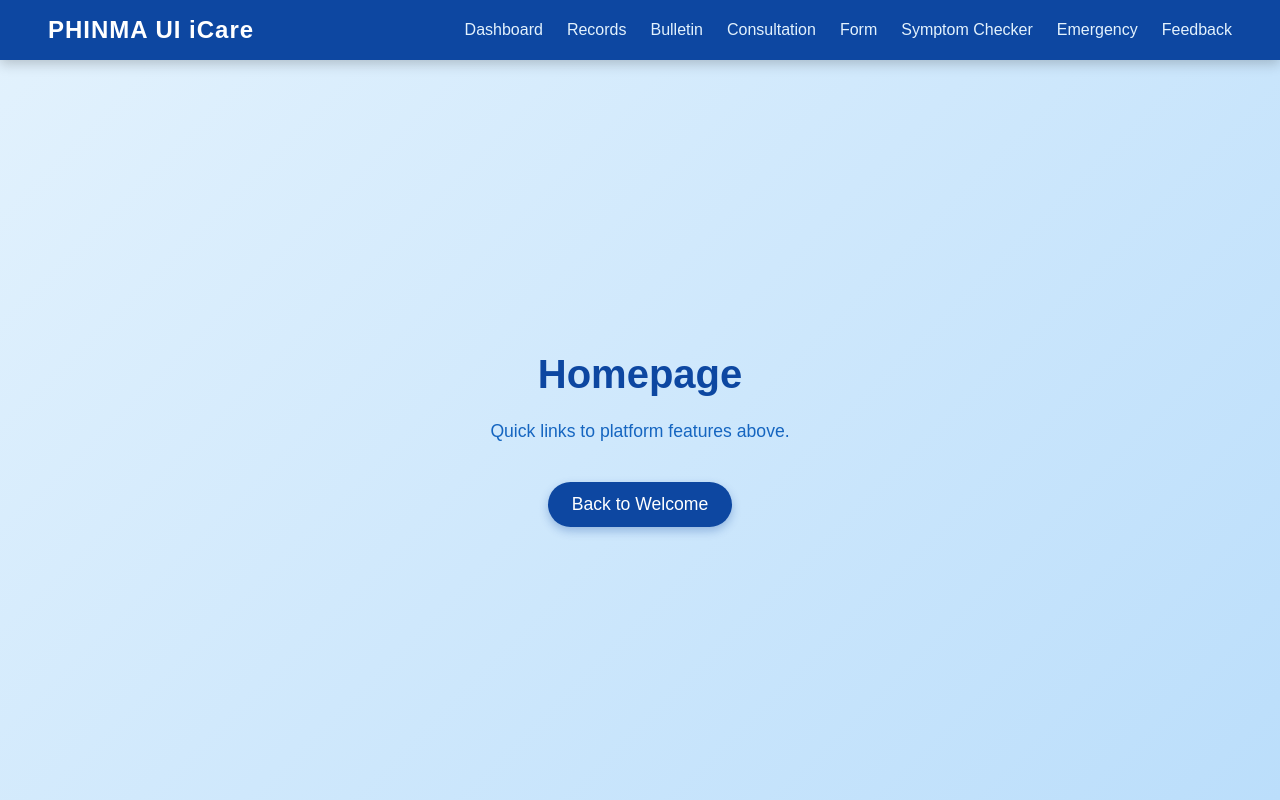
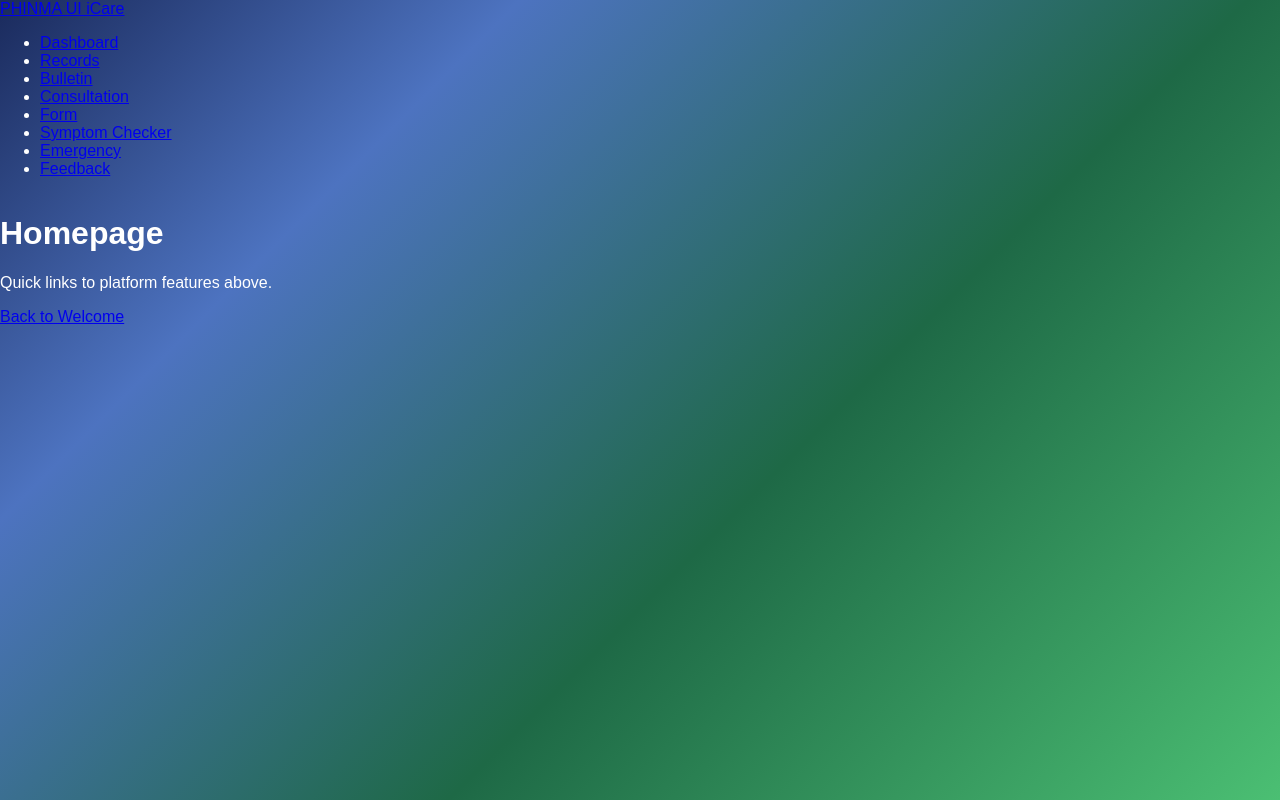
Before and after one commit to Khai16/MINI-CAPSTONE, a Flask app: page /homepage in a window 1280 px wide. Run offline with Flask 3, Linux system fonts and the light colour scheme.

Commit message:
Add files via upload

```diff
--- a/miniCapstone/static/css/homepage.css
+++ b/miniCapstone/static/css/homepage.css
@@ -1,45 +1,69 @@
-/*GLOBAL STYLES*/
+/* ==============================
+   GLOBAL STYLES
+============================== */
 body {
   font-family: 'Poppins', sans-serif;
   margin: 0;
   padding: 0;
-    background: linear-gradient(135deg, #e3f2fd, #bbdefb);
-    color: #0d47a1;
+  background: linear-gradient(
+    135deg,
+    #1A2A5C 0%,   /* Deep Navy Blue */
+    #4D73C0 25%,  /* Light Blue */
+    #1E6946 60%,  /* Dark Green */
+    #4BBF73 100%  /* Mint Green */
+  );
+  color: #ffffff;
   min-height: 100vh;
   display: flex;
   flex-direction: column;
+  overflow-x: hidden;
 }
 
-/*HEADER & NAVBAR*/
-header {
-    background-color: #0d47a1;
-    box-shadow: 0 4px 12px rgba(0, 0, 0, 0.2);
+/* ==============================
+   HEADER
+============================== */
+.header {
+  background: transparent;
   position: sticky;
   top: 0;
   z-index: 1000;
+  padding: 20px 8%;
+  border: none; /* ✅ Removes dividing line */
+  box-shadow: none; /* ✅ Removes shadow blur */
 }
 
-nav {
+.header-container {
   display: flex;
   justify-content: space-between;
   align-items: center;
-    padding: 1rem 3rem;
 }
 
-nav .logo {
-    font-size: 1.5rem;
+.brand {
   color: #fff;
   font-weight: 700;
+  font-size: 1.4em;
   text-decoration: none;
-    letter-spacing: 1px;
+  letter-spacing: 0.5px;
+  text-shadow: 0 2px 4px rgba(0, 0, 0, 0.25);
   transition: transform 0.3s ease;
 }
 
-nav .logo:hover {
+.brand:hover {
   transform: scale(1.05);
 }
 
-nav ul {
+.header-logo {
+  height: 70px; /* smaller to fit nicely */
+  width: auto;
+  display: block;
+  transition: transform 0.3s ease;
+}
+
+.header-logo:hover {
+  transform: scale(1.05);
+}
+/* NAVIGATION LINKS */
+.nav-links {
   list-style: none;
   display: flex;
   gap: 1.5rem;
@@ -47,81 +71,104 @@ nav ul {
   padding: 0;
 }
 
-nav ul li a {
+.nav-links a {
+  color: #fff;
   text-decoration: none;
-    color: #e3f2fd;
   font-weight: 500;
-    transition: color 0.3s, transform 0.3s;
   position: relative;
+  transition: 0.3s ease;
 }
 
-/*animation on hover*/
-nav ul li a::after {
+.nav-links a::after {
   content: '';
   position: absolute;
-    bottom: -4px;
+  bottom: -3px;
   left: 0;
-    width: 0%;
+  width: 0;
   height: 2px;
-    background-color: #ffca28;
+  background: #FFD56F;
   transition: width 0.3s ease;
 }
 
-nav ul li a:hover::after {
+.nav-links a:hover {
+  color: #FFD56F;
+}
+
+.nav-links a:hover::after {
   width: 100%;
 }
 
-nav ul li a:hover {
-    color: #ffca28;
-    transform: scale(1.05);
+/* ==============================
+   MAIN SECTION
+============================== */
+.homepage {
+  flex: 1;
+  display: flex;
+  justify-content: center;
+  align-items: center;
+  text-align: center;
+  padding: 4rem 2rem;
+  animation: fadeIn 1.2s ease;
 }
 
-/*MAIN CONTENT*/
-main {
-    flex-grow: 1;
+.hero {
   display: flex;
   flex-direction: column;
   align-items: center;
   justify-content: center;
-    text-align: center;
-    animation: fadeIn 1.2s ease;
-    padding: 4rem 2rem;
 }
 
-main h1 {
-    font-size: 2.5rem;
-    color: #0d47a1;
-    margin-bottom: 1rem;
-    animation: slideDown 0.8s ease forwards;
+/* Title and text */
+.hero h1 {
+  font-size: 1.8rem;
+  color: #fff;
+  margin-top: 1rem;
+  margin-bottom: 0.8rem;
 }
 
-main p {
-    font-size: 1.1rem;
-    color: #1565c0;
-    margin: 0.5rem 0;
-    max-width: 600px;
+/* Centered Logo */
+.ui-logo {
+  width: 220px;
+  height: auto;
+  margin: 1.5rem 0;
+  filter: drop-shadow(0 4px 8px rgba(0, 0, 0, 0.25));
+  transition: transform 0.3s ease;
 }
 
-/*LINK BUTTON*/
-main a {
+.ui-logo:hover {
+  transform: scale(1.05);
+}
+
+.hero p {
+  font-size: 1.2rem;
+  color: #f7f7f7;
+  max-width: 600px;
+  margin: 0 auto 2rem;
+}
+
+/* Button */
+.btn {
   display: inline-block;
-    margin-top: 1.5rem;
-    background-color: #0d47a1;
+  background: rgba(255,255,255,0.2);
   color: #fff;
-    padding: 0.75rem 1.5rem;
+  padding: 0.75rem 1.8rem;
   border-radius: 30px;
   text-decoration: none;
+  font-weight: 500;
   transition: all 0.3s ease;
-    box-shadow: 0 4px 10px rgba(13, 71, 161, 0.3);
+  box-shadow: 0 4px 12px rgba(0,0,0,0.2);
 }
 
-main a:hover {
-    background-color: #1565c0;
+.btn:hover {
+  background: rgba(255,255,255,0.4);
+  color: #1A2A5C;
   transform: translateY(-3px);
-    box-shadow: 0 6px 14px rgba(13, 71, 161, 0.4);
+  box-shadow: 0 6px 16px rgba(0,0,0,0.25);
 }
 
-/*ANIMATIONS*/
+/* ==============================
+   ANIMATIONS
+============================== */
 @keyframes fadeIn {
   from { opacity: 0; transform: translateY(10px); }
   to { opacity: 1; transform: translateY(0); }
@@ -132,25 +179,26 @@ main a:hover {
   to { opacity: 1; transform: translateY(0); }
 }
 
-/*RESPONSIVE DESIGN*/
+/* ==============================
+   RESPONSIVE
+============================== */
 @media (max-width: 768px) {
-    nav {
+  .header-container {
     flex-direction: column;
     align-items: flex-start;
-        padding: 1rem 2rem;
   }
 
-    nav ul {
+  .nav-links {
     flex-wrap: wrap;
-        justify-content: center;
     gap: 1rem;
+    margin-top: 10px;
   }
 
-    main h1 {
+  .hero h1 {
     font-size: 2rem;
   }
 
-    main p {
+  .hero p {
     font-size: 1rem;
   }
 }
```
Lines whose indentation alone changed are shown as unchanged.
